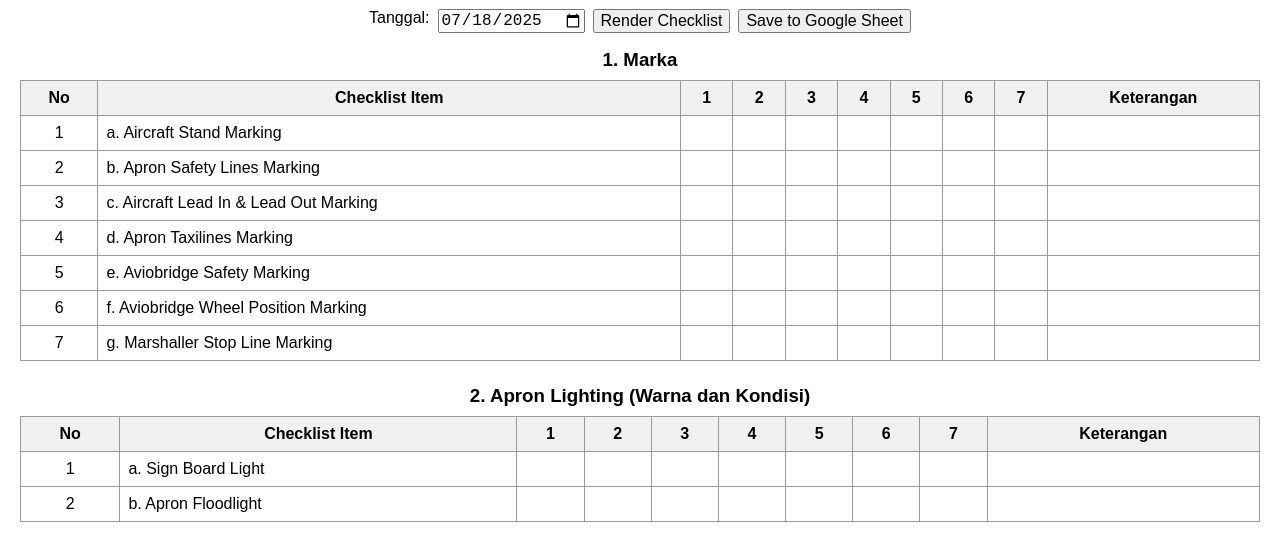
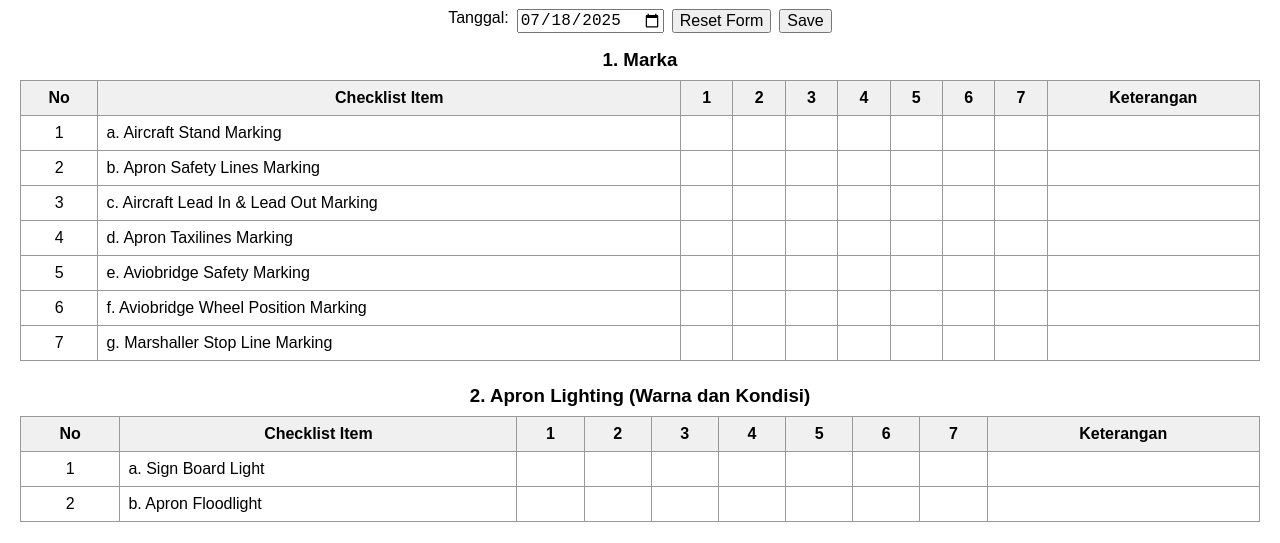
Before and after one commit to raflirahmad77/AMC, a plain HTML site: page index.html in a window 1280 px wide. Shown: the part 239-782 px from the top of the page. Drawn offline with Linux system fonts and the light colour scheme.

Commit message:
Update index.html

```diff
--- a/index.html
+++ b/index.html
@@ -35,8 +35,8 @@
   <div id="controls">
     <label for="inspectionDate">Tanggal:</label>
     <input type="date" id="inspectionDate">
-    <button onclick="renderTables()">Render Checklist</button>
-    <button onclick="saveData()">Save to Google Sheet</button>
+    <button onclick="renderTables()">Reset Form</button>
+    <button onclick="saveData()">Save</button>
   </div>
 
   <div id="tablesContainer"><h3>1. Marka</h3><table><thead><tr><th>No</th><th>Checklist Item</th><th>1</th><th>2</th><th>3</th><th>4</th><th>5</th><th>6</th><th>7</th><th>Keterangan</th></tr></thead><tbody><tr>
```
